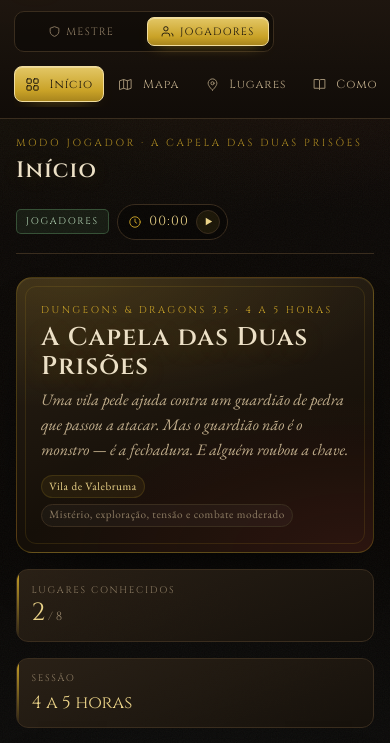
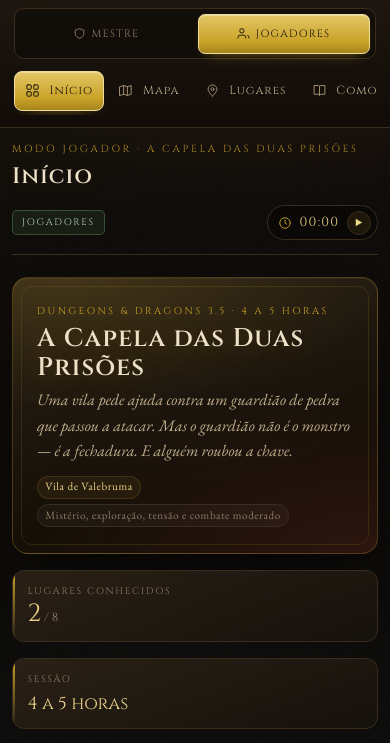
Before and after one commit to guiguikoppe/Rpg-master, a plain HTML site: page index.html in a window 390 px wide. Shown: the part 72-815 px from the top of the page. Drawn offline with nearby package versions, Linux system fonts and the light colour scheme; a web font is replaced by a local one.

Commit message:
agr no cll

```diff
--- a/assets/css/style.css
+++ b/assets/css/style.css
@@ -641,6 +641,17 @@ details.mini.secret > summary { color: var(--blood-soft); }
   .tl-item { grid-template-columns: 82px 20px minmax(0, 1fr); }
   .avatar, .init-score { width: 34px; height: 34px; }
 }
+@media (max-width: 560px) {
+  .sidebar { gap: .7rem; }
+  .role-switch { max-width: none; }
+  .role-btn, .nav-item { min-height: 40px; }
+  .main { padding: .85rem .75rem 1.5rem; }
+  .topbar { align-items: flex-start; gap: .65rem; }
+  .topbar-right { width: 100%; justify-content: space-between; }
+  .view { min-width: 0; }
+  .grid.cols-2, .grid.cols-3, .grid.cols-4 { grid-template-columns: minmax(0, 1fr); }
+  .panel { padding: .85rem .9rem; }
+}
 
 /* ---------------- impressão ---------------- */
 @media print {
```
